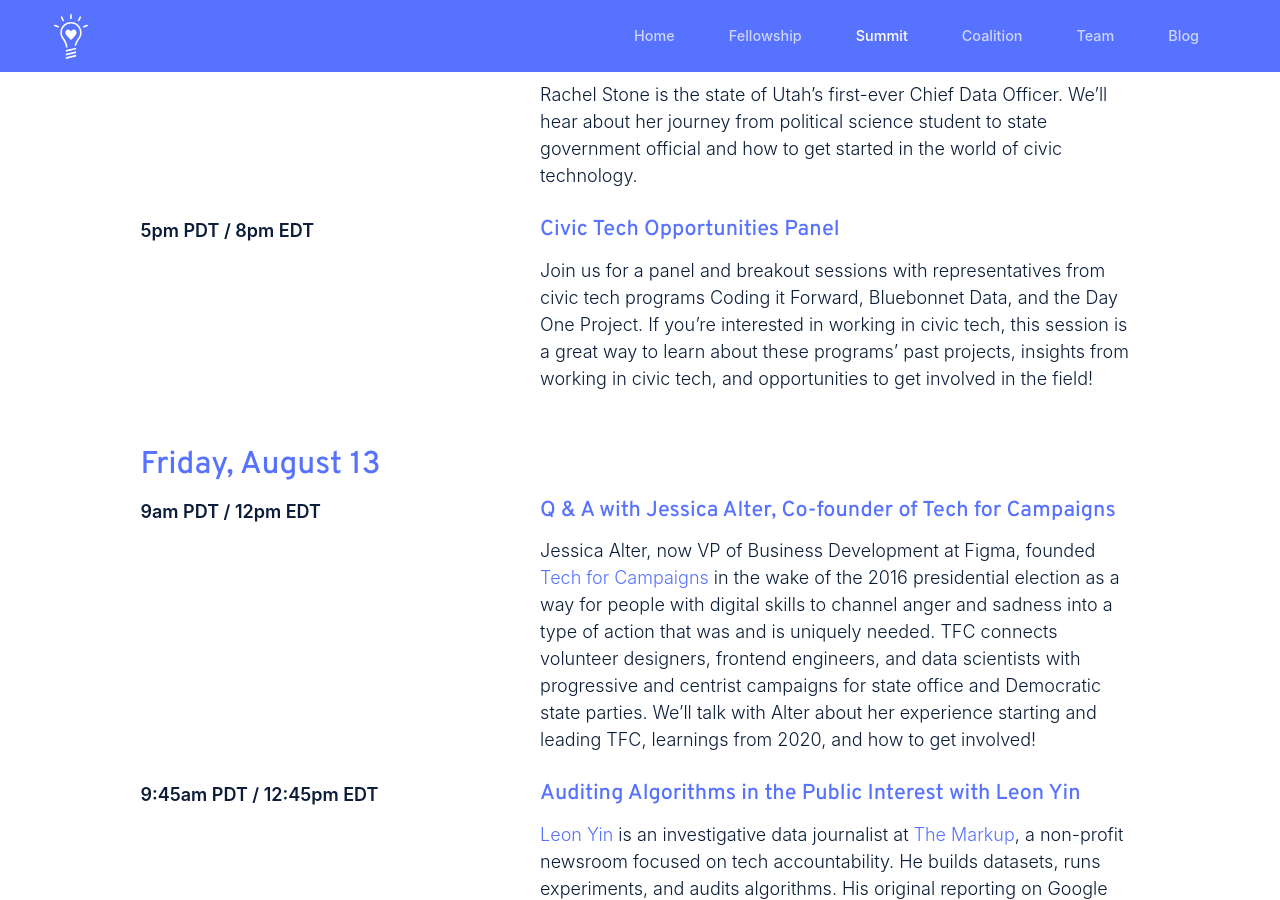
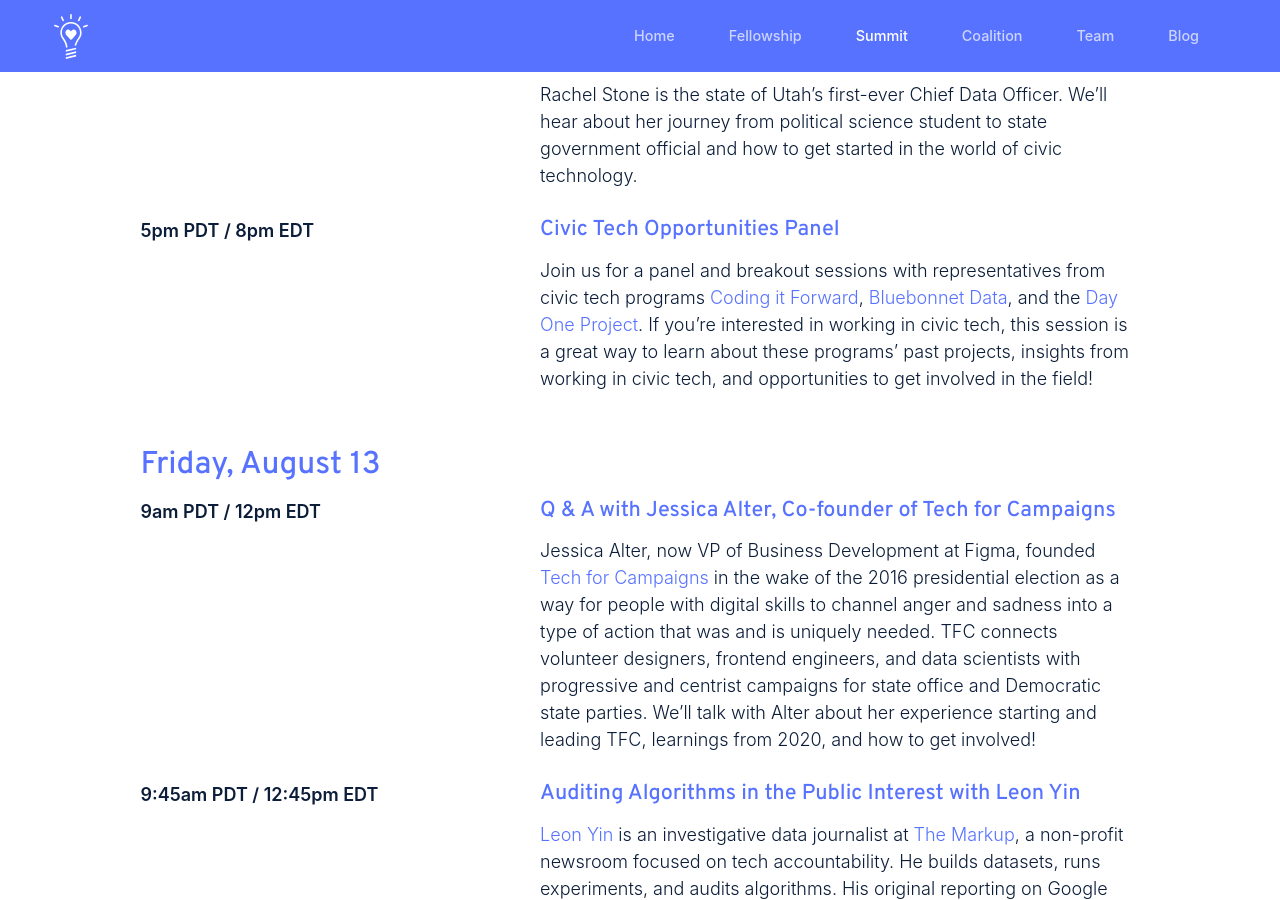
Before and after one commit to impact-labs/impact-labs.github.io, a Jekyll site: the page built from pages/summit.html, in a window 1280 px wide and 900 px high, scrolled down 2391 px. Built offline with Jekyll 4.4.1, drawn with Linux system fonts in a browser that asks for light colours; part of the change alters nothing that is shown.

```diff
--- a/_data/summit_2021_sessions.yaml
+++ b/_data/summit_2021_sessions.yaml
@@ -20,7 +20,7 @@
       description: Rachel Stone is the state of Utah’s first-ever Chief Data Officer. We’ll hear about her journey from political science student to state government official and how to get started in the world of civic technology.
     - time: 5pm PDT / 8pm EDT
       title: Civic Tech Opportunities Panel
-      description: Join us for a panel and breakout sessions with representatives from civic tech programs Coding it Forward, Bluebonnet Data, and the Day One Project. If you’re interested in working in civic tech, this session is a great way to learn about these programs’ past projects, insights from working in civic tech, and opportunities to get involved in the field!
+      description: Join us for a panel and breakout sessions with representatives from civic tech programs <a href="https://www.codingitforward.com/">Coding it Forward</a>, <a href="https://www.bluebonnetdata.org/">Bluebonnet Data</a>, and the <a href="https://www.dayoneproject.org/">Day One Project</a>. If you’re interested in working in civic tech, this session is a great way to learn about these programs’ past projects, insights from working in civic tech, and opportunities to get involved in the field!
 
 - dateline: Friday, August 13
   sessions:
```
